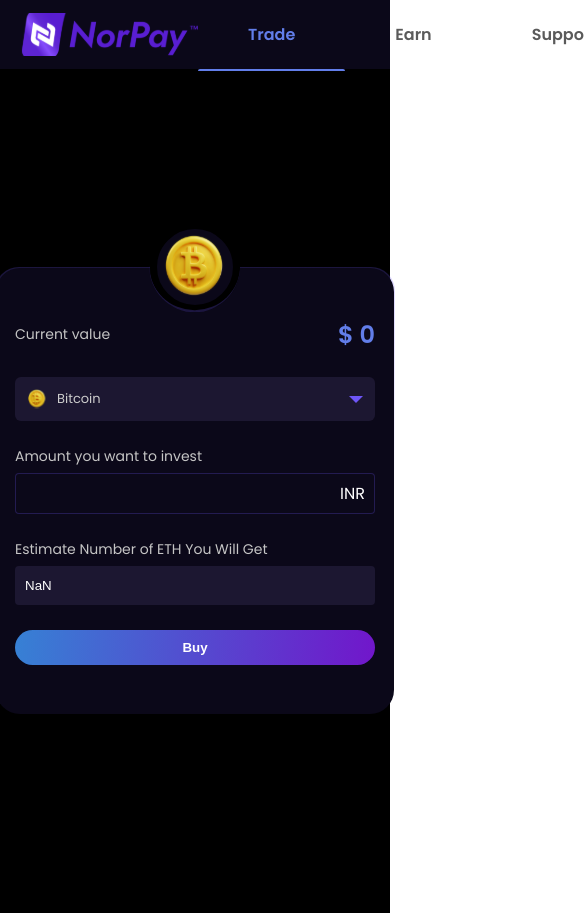
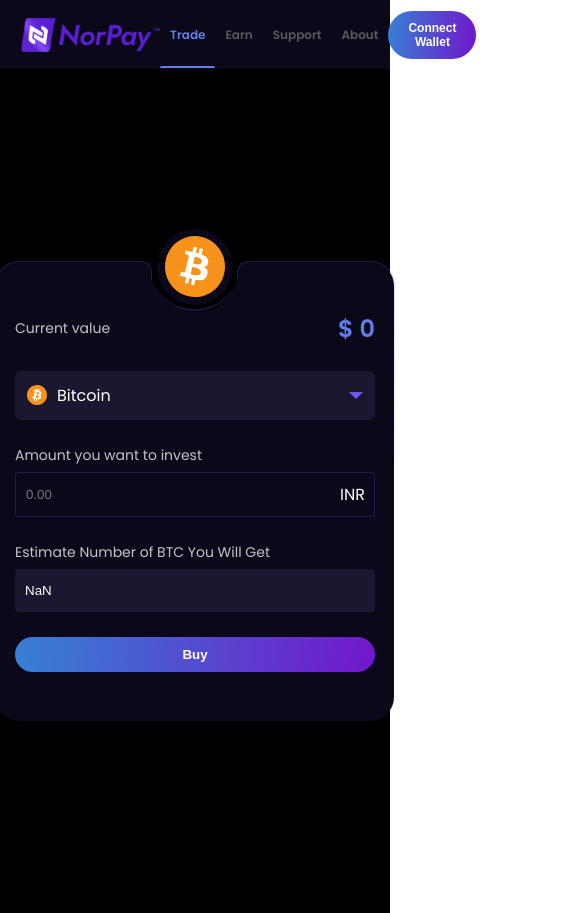
Before and after one commit to itseskimo/nordek, a React (Vite) app: page / in a window 390 px wide. Shown: the top 913 px of the page, 585 px wide, since content can reach past the window. Built offline with nearby package versions, Linux system fonts and the light colour scheme; no server answers.

Commit message:
update: making the page responsive

```diff
--- a/src/components/cryptosearch/cryptosearch.jsx
+++ b/src/components/cryptosearch/cryptosearch.jsx
@@ -1,7 +1,7 @@
 import './cryptosearch.css'
 import { useDispatch, useSelector } from 'react-redux';
 import { selectedData, modalToggler } from '../../redux/features/formSlice/formSlice';
-import { useState,useEffect } from 'react';
+import { useState, useEffect } from 'react';
 
 const cryptosearch = () => {
     const { checkedItem } = useSelector((state) => state.form)
@@ -83,7 +83,7 @@
                 <section className='search_list'>
                     {
                         cryptoData.map((coin) => (
-                            <div key={coin.id} className='search_list-item' onClick={() => selectItem(coin)}>
+                            <div key={coin.id} className={`${checkedItem.id === coin.id && 'active_item'} search_list-item`} onClick={() => selectItem(coin)}>
                                 <div>
                                     <img src={coin.url} alt={coin.name} />
                                     <span>{coin.name} </span>
--- a/src/components/form/form.css
+++ b/src/components/form/form.css
@@ -1,35 +1,40 @@
-.header_logo{
+.header_logo {
   height: 90px;
   width: 90px;
   background-color: #0B0819;
   border-radius: 50%;
   border: 7px solid black;
   position: absolute;
-  top: 0;
+  top: 6px;
   left: 50%;
-  transform: translate(-50%,-50%);
+  transform: translate(-50%, -50%);
   display: flex;
   align-items: center;
   justify-content: center;
 }
-.header_logo >img{
-  height: 90%;
-  width: 90%;
+
+.header_logo>img {
+  height: 80%;
+  width: 80%;
+  position: relative;
 }
-/* .header_logo::before{
+
+
+.header_logo::before {
   position: absolute;
   content: '';
-  left: -13px;
-  bottom:  25px;
-  border-top-right-radius: 10px;
-  width: 10px;
-  height: 12px;
+  left: -20px;
+  bottom: 25px;
+  border-top-right-radius: 12px;
+  width: 14px;
+  height: 18px;
   background-color: #0B0819;
-  border-top: 2px solid #6E56F840;
-  border-right: 2px solid #6E56F840;
+  border-top: 1px solid #6E56F840;
+  border-right: 1px solid #6E56F840;
+  z-index: 1;
+}
 
-} */
-.header_logo::after{
+.header_logo::after {
   position: absolute;
   content: '';
   width: 120%;
@@ -37,11 +42,36 @@
   bottom: -7px;
   background-color: transparent;
   border-top: 2px solid #6E56F840;
-  /* border-left: 2px solid #6E56F840;
-  border-right: 2px solid #6E56F840; */
   border-radius: 50%;
   transform: rotate(180deg);
+}
 
+.header_logo>span {
+  position: absolute;
+  content: '';
+  right: -18px;
+  bottom: 26px;
+  border-top-left-radius: 12px;
+  width: 14px;
+  height: 18px;
+  background-color: #0B0819;
+  border-top: 1px solid #6E56F840;
+  border-left: 1px solid #6E56F840;
+  z-index: 1;
+}
+
+.header_logo>div {
+  position: absolute;
+  content: '';
+
+  bottom: 43px;
+  border-top-left-radius: 12px;
+  border-top-right-radius: 12px;
+  width: calc(100% + 28px);
+  height: 5px;
+  background-color: black;
+
+  z-index: -1;
 }
 
 
@@ -63,7 +93,7 @@
   display: flex;
   flex-direction: column;
   gap: 25px;
-  background: linear-gradient(to top, transparent,transparent, #6E56F840);
+  background: linear-gradient(to top, transparent, transparent, #6E56F840);
   position: relative;
 }
 
@@ -135,7 +165,7 @@
 .input_writable>input {
   color: white;
   width: 100%;
-  padding: 12px 0;
+  padding: 14px 0;
   padding-left: 10px;
   padding-right: 60px;
   border-radius: 4px;
@@ -144,107 +174,23 @@
   background-color: #0B0819;
 }
 
+input::-webkit-outer-spin-button,
+input::-webkit-inner-spin-button {
+  -webkit-appearance: none;
+  margin: 0;
+}
+
+/* Firefox */
+input[type=number] {
+  -moz-appearance: textfield;
+}
 
 .input_readOnly>input {
   color: white;
   width: 100%;
-  padding: 12px 10px;
+  padding: 14px 10px;
   border-radius: 4px;
   outline: none;
   background-color: #1C1731;
   border: none;
 }
-
-
-
-.dropdown_container {
-  width: 100%;
-  display: flex;
-  flex-direction: column;
-  gap: 10px;
-}
-
-.dropdown_container label {
-  font-size: 16px;
-  color: white;
-}
-
-#listField1 {
-  position: relative;
-  cursor: pointer;
-}
-
-.dropdown_rotate {
-  transform: rotate(180deg);
-}
-
-.selected_item{
-display: flex;
-align-items: center;
-gap: 10px;
-}
-
-.selected_item > img{
-width: 20px;
-height: 20px;
-}
-
-#listField1>section {
-  width: 100%;
-  padding: 12px;
-  box-sizing: border-box;
-  background-color: #1C1731;
-  border-radius: 6px;
-  display: flex;
-  align-items: center;
-  justify-content: space-between;
-  cursor: pointer;
-}
-
-#listField1>section p {
-  font-size: 13px;
-  font-weight: medium;
-  color: #ccc;
-  user-select: none;
-  pointer-events: none;
-}
-
-.dropdown_state {
-  user-select: none;
-  pointer-events: none;
-  transition: all ease-in 0.1s;
-}
-
-#hideTxtField1 {
-  width: 100%;
-  background-color: black;
-  color: white;
-  box-shadow: 0 0 8px rgba(0, 0, 0, 0.2);
-  border-radius: 8px;
-  overflow: hidden;
-  position: absolute;
-  z-index: 10;
-}
-
-.hidden {
-  display: none;
-}
-
-#hideTxtField1 li {
-  width: 100%;
-  padding: 10px 0;
-  list-style: none;
-  background-color: black;
-  color: white;
-  box-sizing: border-box;
-  cursor: pointer;
-  display: flex;
-  align-items: center;
-  justify-content: space-around;
-  transition: background-color 0.4s;
-}
-
-#hideTxtField1 li:hover {
-  background-color: #f0f0f0;
-  color: #09090b;
-}
--- a/src/components/form/form.jsx
+++ b/src/components/form/form.jsx
@@ -8,11 +8,11 @@
 
     const [userInvested, setUserInvested] = useState('')
     const [price, setPrice] = useState(0);
-console.log(price)
+    console.log(price)
     useEffect(() => {
 
         const tradingPair = checkedItem?.id ? checkedItem?.id : 'btcusdt';
-        const ws = new WebSocket(`wss://stream.binance.com:9443/ws/${tradingPair}@trade`);console.log(ws)
+        const ws = new WebSocket(`wss://stream.binance.com:9443/ws/${tradingPair}@trade`); console.log(ws)
         ws.onmessage = (event) => {
             const data = JSON.parse(event.data);
             const formattedPrice = parseFloat(data.p).toFixed(2); // Format to two decimal places
@@ -41,13 +41,18 @@
 
     const coinAmount = calculateCoinAmount(inrAmount, exchangeRate, price);
 
+    function handleSubmit(e) {
+        e.preventDefault()
+    }
     return (
         <div className='form_container'>
 
-            <form className='form'>
+            <form className='form' onSubmit={handleSubmit}>
 
                 <div className='header_logo'>
                     <img src={`${checkedItem?.url ? checkedItem.url : '/img/BITCOIN LOGO.svg'}`} />
+                    <div></div>
+                    <span></span>
                 </div>
 
                 <div className='form_title'>
@@ -63,14 +68,14 @@
                     <label className='label'>Amount you want to invest</label>
                     <div className='input_writable'>
                         <span>INR</span>
-                        <input onChange={(e) => setUserInvested(e.target.value)} value={userInvested} />
+                        <input type='number' onChange={(e) => setUserInvested(e.target.value)} value={userInvested} placeholder='0.00' />
                     </div>
                 </div>
 
 
                 <div className='input_container input_readOnly'>
-                    <label className='label'>Estimate Number of ETH You Will Get</label>
-                    <input className='input' placeholder='0.00' value={coinAmount} readOnly/>
+                    <label className='label'>Estimate Number of {checkedItem?.id ? checkedItem?.id?.split('usdt')[0].toUpperCase() : 'BTC'} You Will Get</label>
+                    <input className='input' placeholder='0.00' value={coinAmount} readOnly />
                 </div>
 
                 <input type='submit' value={'Buy'} className='form_button' />
--- a/src/components/navbar/Navbar.css
+++ b/src/components/navbar/Navbar.css
@@ -65,3 +65,34 @@
     font-size: 16px;
     cursor: pointer;
 }
+
+@media(max-width:1040px){
+    .navbar_container {
+       padding: 0 20px;
+    }
+    .nav_links {
+       font-size: 12px;
+       padding: 0 20px;
+    }
+    .nav_button {
+        background: linear-gradient(94.37deg, #3387D5 -5.94%, #7A06C9 115.34%),
+            linear-gradient(151.31deg, #FFFFFF -57.71%, rgba(255, 255, 255, 0) 82.32%);
+        padding: 10px 20px;
+        border: none;
+        color: white;
+        border-radius: 30px;
+        font-weight: 700;
+        font-size: 12px;
+        cursor: pointer;
+    }
+}
+
+@media(max-width:700px){
+    .navbar_container >img{
+       width: 140px;
+       height: 60px;
+    }
+    .nav_links {
+        padding: 0 10px;
+     }
+}
--- a/src/elements/dropdown/Dropdown.jsx
+++ b/src/elements/dropdown/Dropdown.jsx
@@ -1,5 +1,6 @@
 import { useDispatch, useSelector } from 'react-redux';
 import { modalToggler } from '../../redux/features/formSlice/formSlice';
+import './dropdown.css'
 
 const Dropdown = () => {
     const { checkedItem } = useSelector((state) => state.form)
@@ -10,17 +11,15 @@
         dispatch(modalToggler(true))
     };
 
-
-
     return (
 
         <main className='dropdown_container' >
             <section id='listField1'>
 
-                <section className='' onClick={toggleDropdown}>
+                <section onClick={toggleDropdown}>
                     <div className='selected_item'>
                         <img src={`${checkedItem?.url ? checkedItem.url : '/img/BITCOIN LOGO.svg'}`} />
-                        <p id='selectText1'>{`${checkedItem?.name ? checkedItem.name : 'Bitcoin'}`}</p>
+                        <p>{`${checkedItem?.name ? checkedItem.name : 'Bitcoin'}`}</p>
                     </div>
 
                     <svg className={`dropdown_state`} id='dropdownField1' width="14" height="7" viewBox="0 0 14 7" fill="none" xmlns="http://www.w3.org/2000/svg">
--- /dev/null
+++ b/src/elements/dropdown/dropdown.css
@@ -0,0 +1,33 @@
+.dropdown_container {
+    width: 100%;
+    display: flex;
+    flex-direction: column;
+    gap: 10px;
+}
+
+#listField1 {
+    position: relative;
+    cursor: pointer;
+}
+
+.selected_item {
+    display: flex;
+    align-items: center;
+    gap: 10px;
+}
+
+.selected_item>img {
+    width: 20px;
+    height: 20px;
+}
+
+#listField1>section {
+    width: 100%;
+    padding: 12px;
+    background-color: #1C1731;
+    border-radius: 6px;
+    display: flex;
+    align-items: center;
+    justify-content: space-between;
+    cursor: pointer;
+}
```
Also changed, not shown: src/components/cryptosearch/cryptosearch.css (+32 -20 lines), public/img/BITCOIN LOGO.svg.
